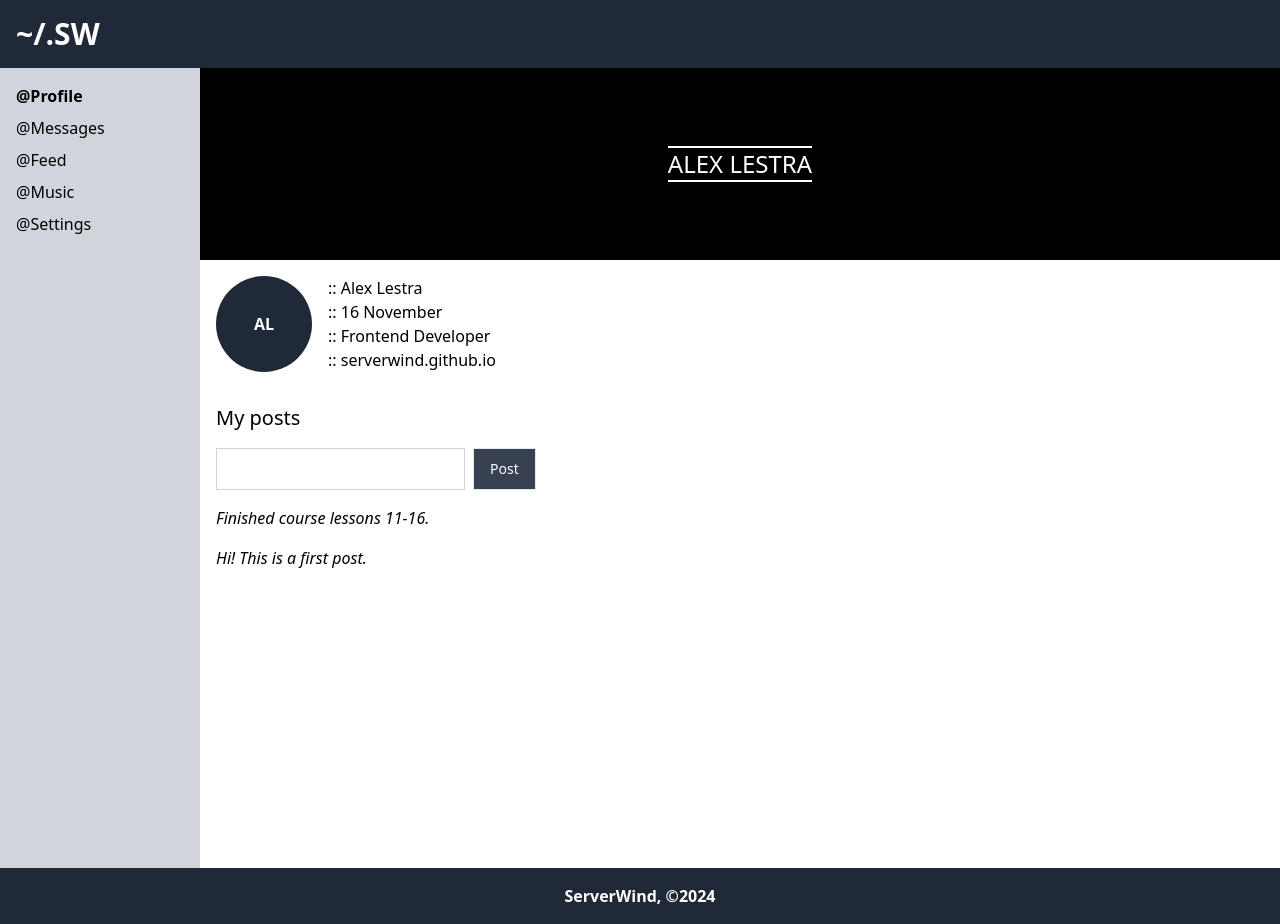
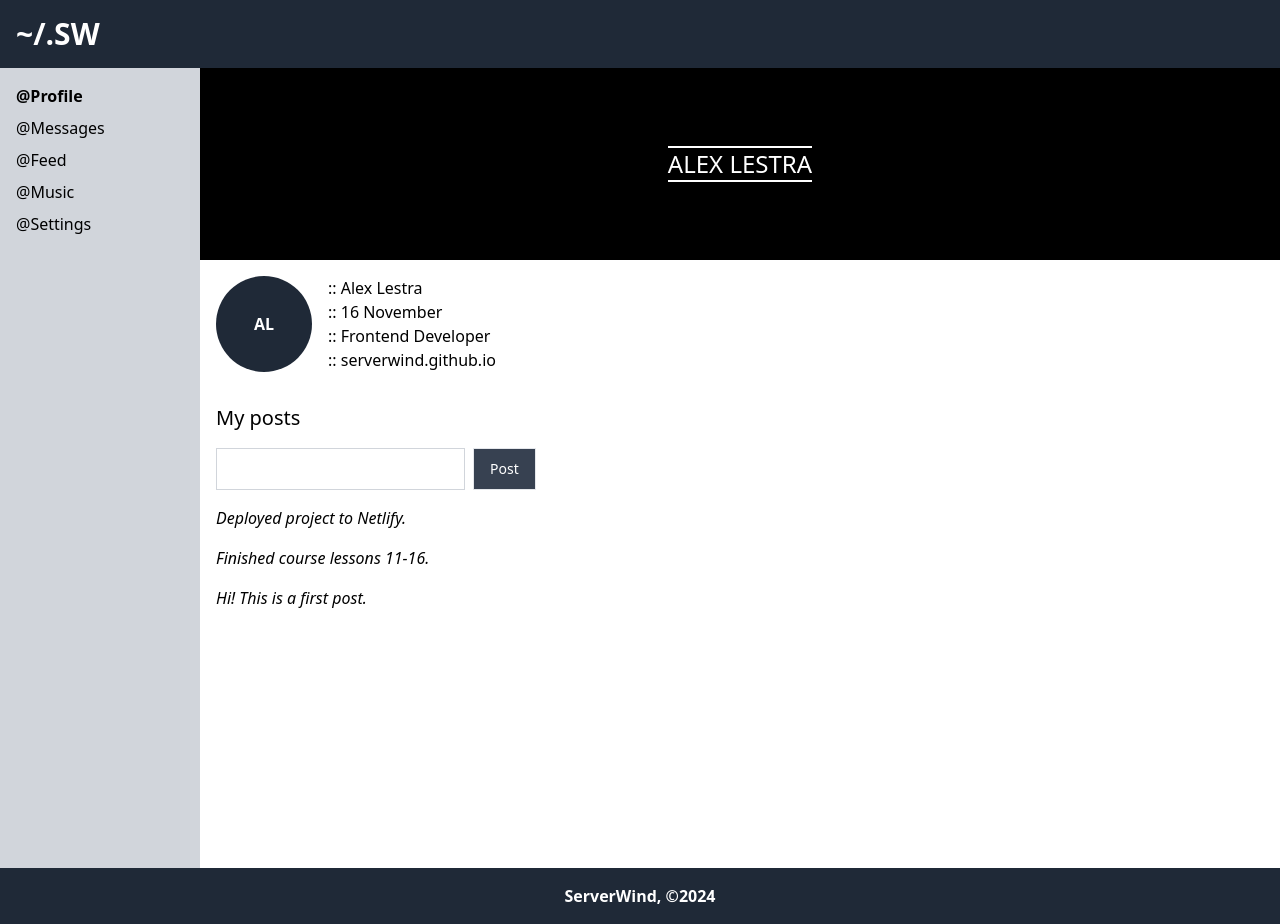
Before and after one commit to serverwind/social-react, a React (Vite) app: page / in a window 1280 px wide. Built offline with nearby package versions, Linux system fonts and the light colour scheme.

Commit message:
Added new post, nothing special here

```diff
--- a/src/components/Profile/Posts/Posts.jsx
+++ b/src/components/Profile/Posts/Posts.jsx
@@ -10,6 +10,7 @@ function Posts() {
       </div>
 
       <div>
+        <Post message={"Deployed project to Netlify."} />
         <Post message={"Finished course lessons 11-16."} />
         <Post message={"Hi! This is a first post."} />
       </div>
```
